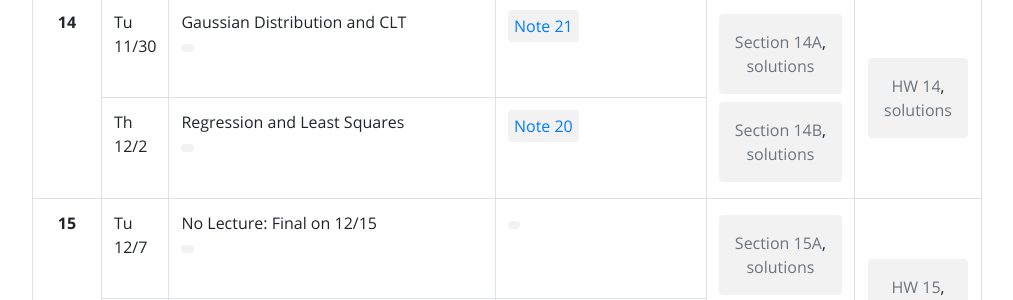
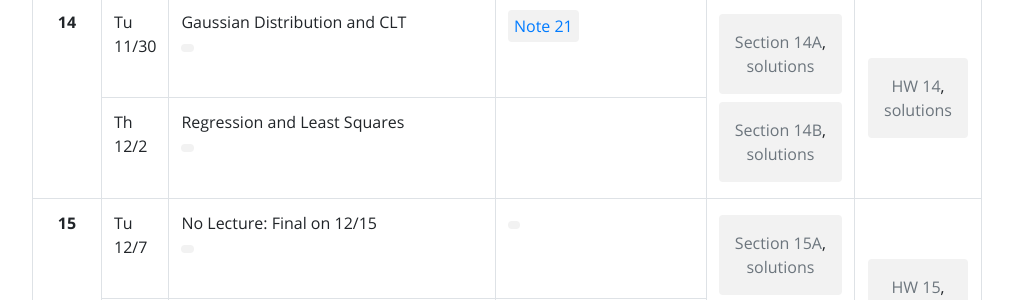
Before and after one commit to tsgoten/cs70-website, a Jekyll site: the page built from index.html, in a window 1280 px wide and 900 px high, scrolled down 3758 px. Shown: the part 284-584 px from the top of the window, without its empty margins (133-1146 px from the left). Built offline with Jekyll 4.4.1, drawn with Linux system fonts in a browser that asks for light colours.

Commit message:
remove old linear regression notes

```diff
--- a/_data/materials/week_14.yml
+++ b/_data/materials/week_14.yml
@@ -13,7 +13,7 @@
   date: "12/2"
   week: 14
   title: "Regression and Least Squares"
-  reading_text: [20]
+  reading_text:
   webcast:
   password:
   mirror:
```
Also changed, not shown: 1 other file.
